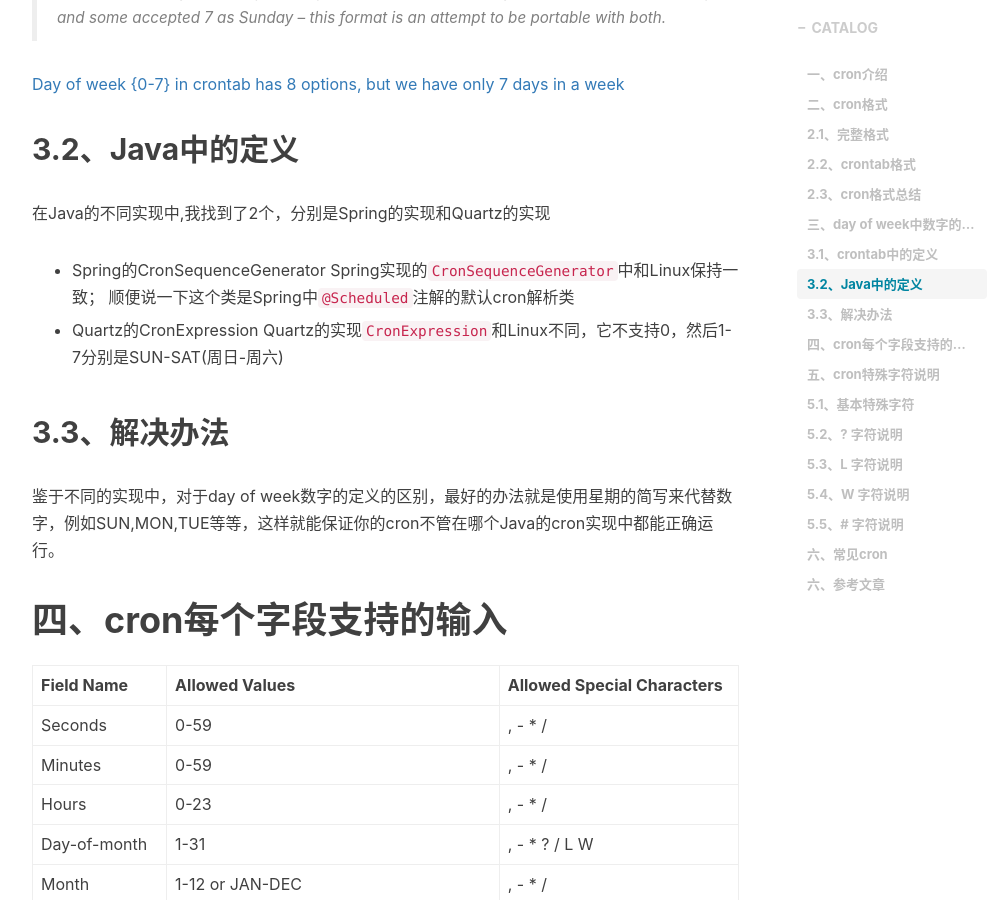
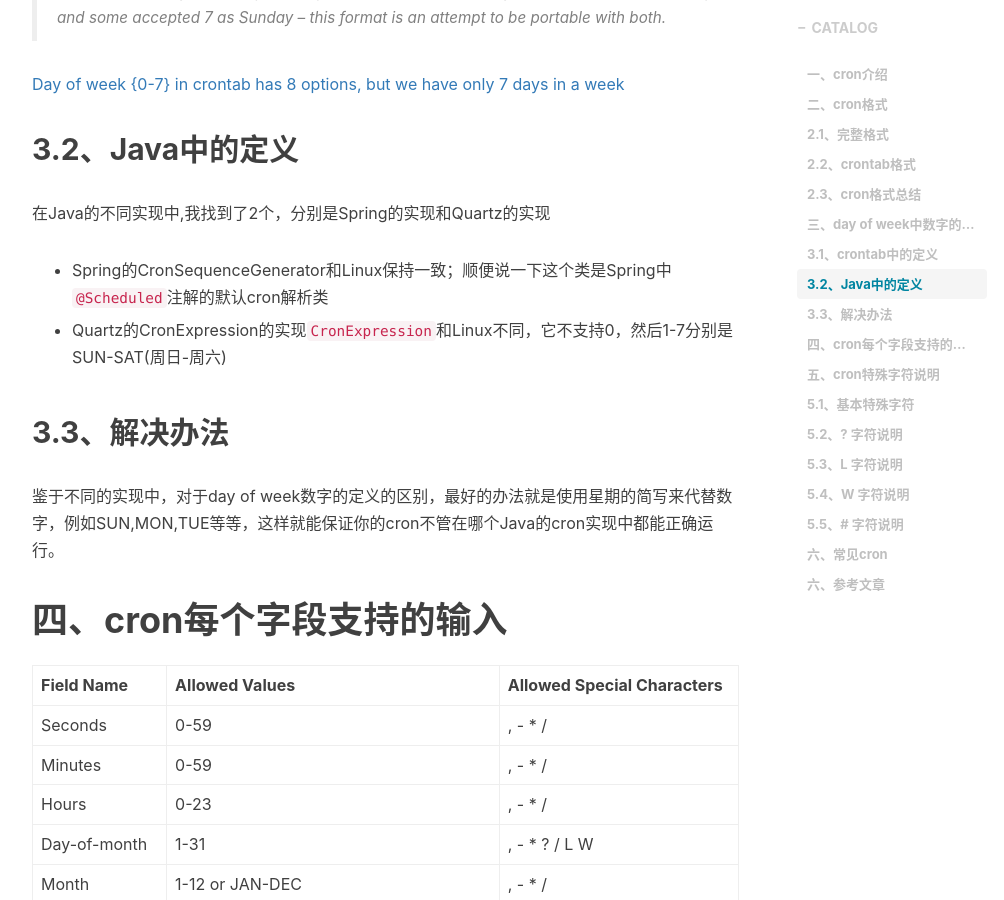
Before and after one commit to Balvboy/balvboy.github.io, a Jekyll site: the page built from _posts/2019-09-10-学习cron.md, in a window 1280 px wide and 900 px high, scrolled down 2142 px. Shown: the whole window, without its empty margins (233-1237 px from the left). Built offline with Jekyll 4.4.1, drawn with Linux system fonts in a browser that asks for light colours; nearby versions of some CDN libraries; comment, search, counter and statistics services are not loaded.

Commit message:
fix blog bug

```diff
--- a/_posts/2019-09-10-学习cron.md
+++ b/_posts/2019-09-10-学习cron.md
@@ -65,12 +65,9 @@
 ## 3.2、Java中的定义
 在Java的不同实现中,我找到了2个，分别是Spring的实现和Quartz的实现
 
-* Spring的CronSequenceGenerator
-Spring实现的`CronSequenceGenerator`中和Linux保持一致；
-顺便说一下这个类是Spring中`@Scheduled`注解的默认cron解析类
+* Spring的CronSequenceGenerator和Linux保持一致；顺便说一下这个类是Spring中`@Scheduled`注解的默认cron解析类
 
-* Quartz的CronExpression
-Quartz的实现`CronExpression`和Linux不同，它不支持0，然后1-7分别是SUN-SAT(周日-周六)
+* Quartz的CronExpression的实现`CronExpression`和Linux不同，它不支持0，然后1-7分别是SUN-SAT(周日-周六)
 
 ## 3.3、解决办法
 鉴于不同的实现中，对于day of week数字的定义的区别，最好的办法就是使用星期的简写来代替数字，例如SUN,MON,TUE等等，这样就能保证你的cron不管在哪个Java的cron实现中都能正确运行。
```
